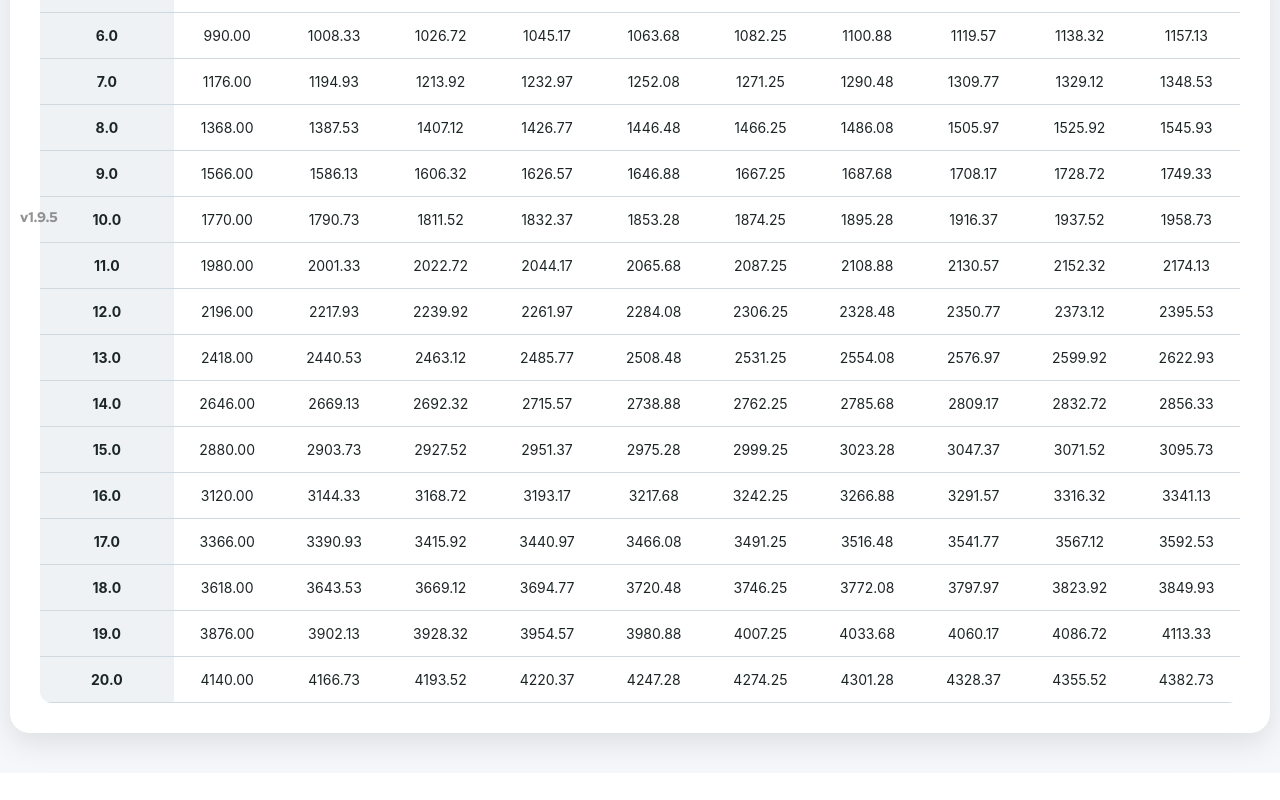
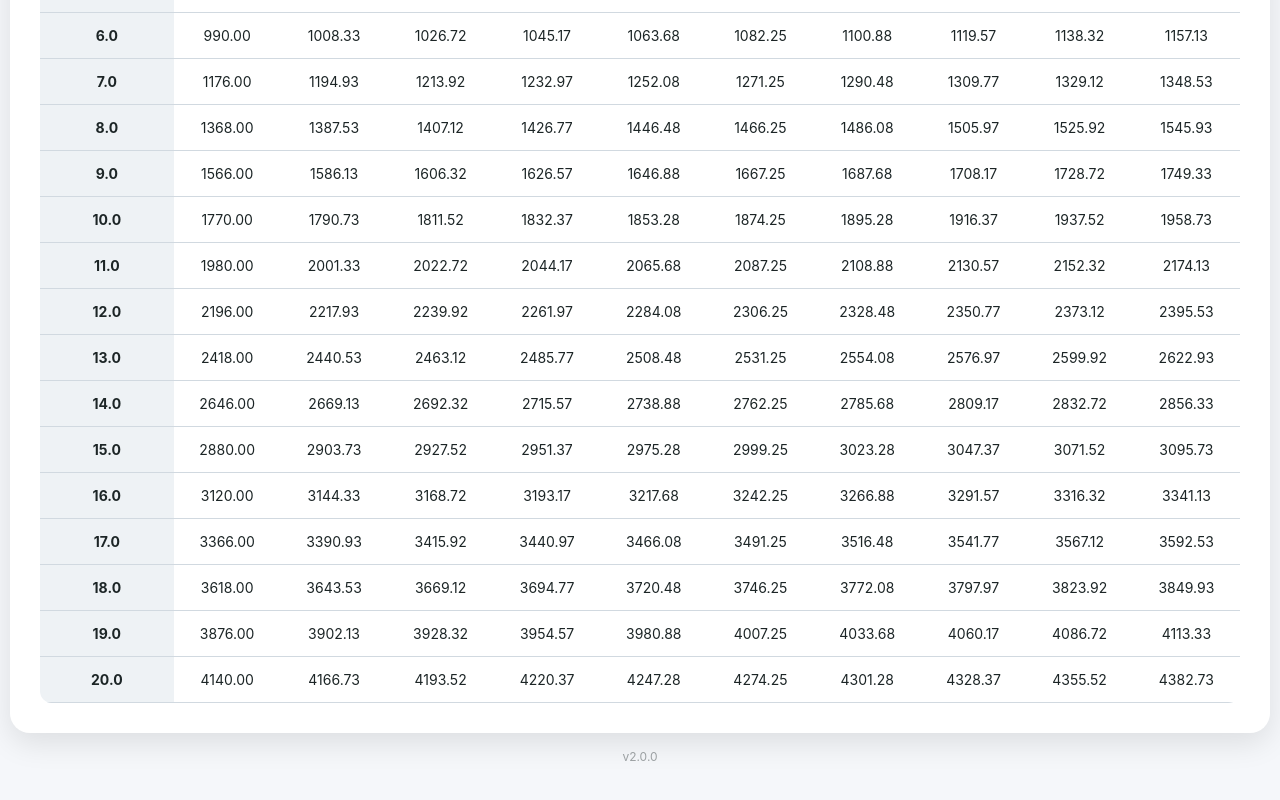
Before and after one commit to kcahrens/grid-calculator-v-1.1.1, a React (Create React App) app: page / in a window 1280 px wide. Shown: the part 554-1354 px from the top of the page. Before the commit the page ends 1327 px from the top, so only its background shows below. Built offline with nearby package versions, Linux system fonts and the light colour scheme.

Commit message:
Move version to React app from HTML, source from package.json, bump to 2.0.0

```diff
--- a/package.json
+++ b/package.json
@@ -1,6 +1,6 @@
 {
   "name": "grid-calculator",
-  "version": "v1.9.3",
+  "version": "2.0.0",
   "private": true,
   "homepage": "https://kcahrens.github.io/grid-calculator-v-1.1.1/",
   "dependencies": {
--- a/public/index.html
+++ b/public/index.html
@@ -5,22 +5,8 @@
     <meta name="viewport" content="width=device-width, initial-scale=1" />
     <title>Grid Calculator</title>
     <link href="https://fonts.googleapis.com/css2?family=Red+Hat+Text:wght@700&display=swap" rel="stylesheet">
-    <!-- Inline CSS for the version number styling -->
-    <style>
-      .version-text {
-        position: fixed; /* Changed to fixed to stay in viewport across all screens */
-        bottom: 20px;
-        left: 20px;
-        font-size: 14px;
-        color: #666; /* Neutral gray that works with light/dark backgrounds */
-        opacity: 0.7;
-        font-family: 'Red Hat Text', sans-serif; /* Matches your app's font */
-        z-index: 1000; /* Ensures it stays above other content */
-      }
-    </style>
   </head>
   <body>
     <div id="root"></div>
-    <div class="version-text">v1.9.5</div>
   </body>
 </html>
--- a/src/components/GridCalculator.js
+++ b/src/components/GridCalculator.js
@@ -4,6 +4,7 @@ import { RiSunLine, RiMoonLine, RiLineChartLine, RiExchangeDollarLine, RiTableLi
 import { jsPDF } from 'jspdf';
 import autoTable from 'jspdf-autotable';
 import * as XLSX from 'xlsx-js-style';
+import { version } from '../../package.json';
 import Graph from './Graph';
 
 const MODE_LABELS = {
@@ -755,6 +756,14 @@ const CopyToast = styled.div`
   pointer-events: none;
 `;
 
+const VersionLabel = styled.div`
+  font-size: 12px;
+  color: ${({ theme }) => theme.text};
+  opacity: 0.4;
+  margin-top: 16px;
+  text-align: center;
+`;
+
 // FadeWrapper Component
 const FadeWrapper = ({ show, children }) => {
   const [shouldRender, setShouldRender] = useState(show);
@@ -1417,6 +1426,7 @@ function GridCalculator() {
         <Tooltip show={tooltip.show} x={tooltip.x} y={tooltip.y}>
           {tooltip.content}
         </Tooltip>
+        <VersionLabel>v{version}</VersionLabel>
         <CopyToast show={showCopyToast}>{copyToastMessage}</CopyToast>
       </AppContainer>
     </ThemeProvider>
```
Also changed, not shown: 1 other file (tests, documents, lock files or other folders).
